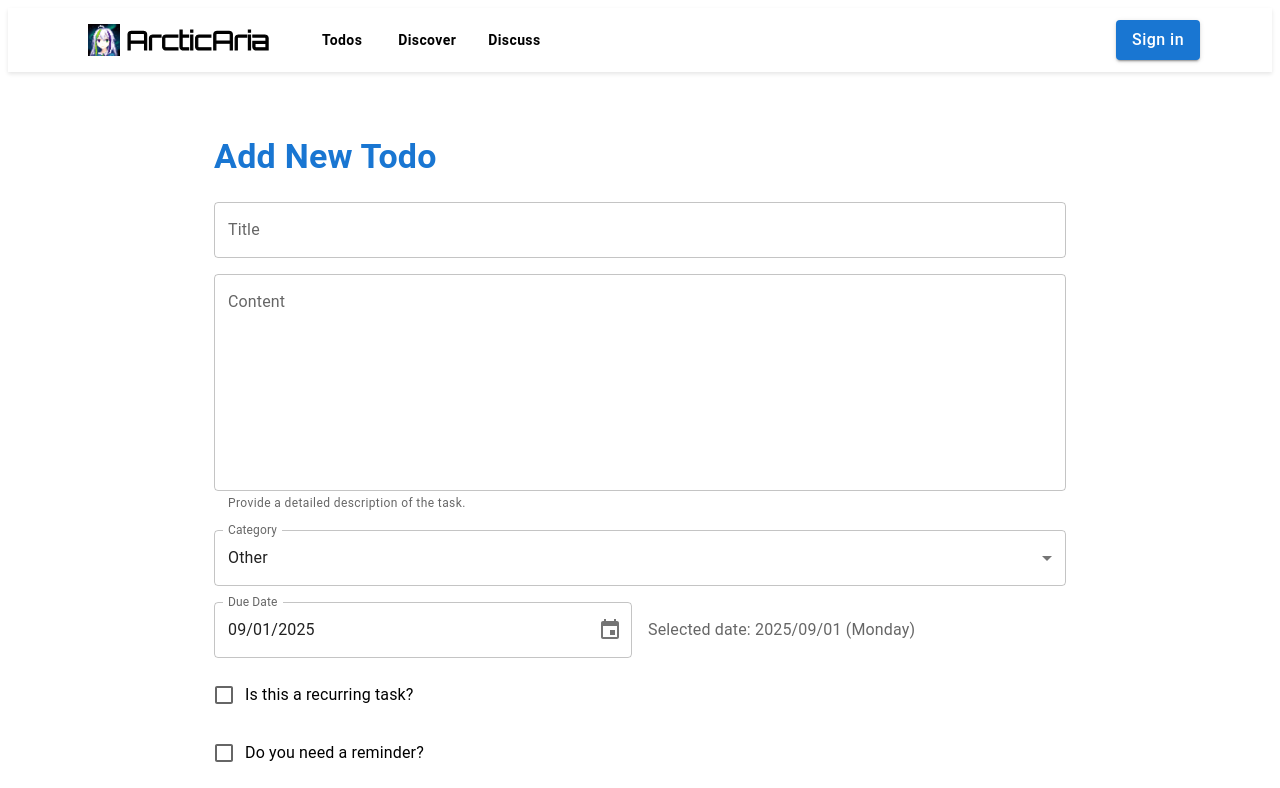
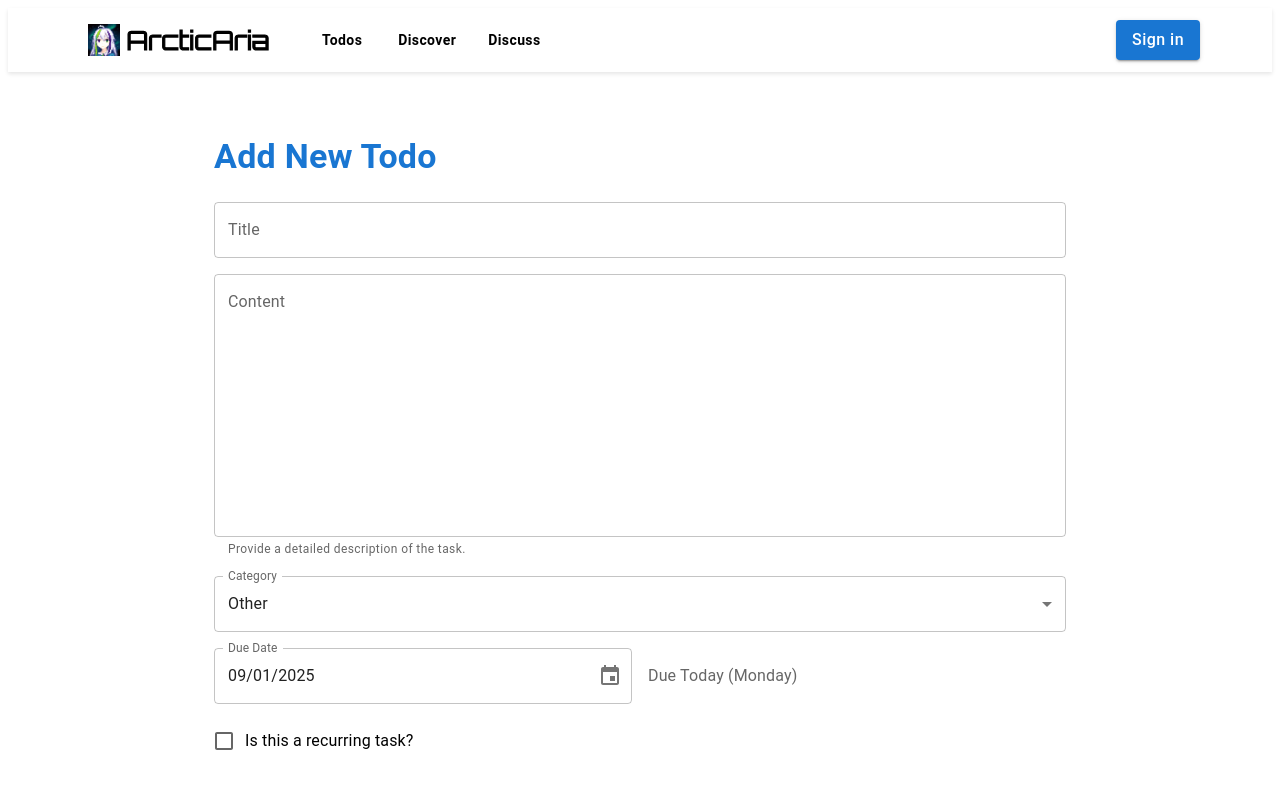
Before and after one commit to purinliang/ArcticAria, a React (Vite) app in the folder client/: page /todos/new in a window 1280 px wide. Shown: the top 788 px of the page. Built offline with nearby package versions, Linux system fonts and the light colour scheme.

Commit message:
update todo detail ui

```diff
--- a/client/src/pages/TodoDetailPage.jsx
+++ b/client/src/pages/TodoDetailPage.jsx
@@ -48,6 +48,23 @@ export default function TodoDetailPage() {
 
   const [error, setError] = useState("");
   const [isDeleteDialogOpen, setIsDeleteDialogOpen] = useState(false);
+
+  const [isFormEnabled, setIsFormEnabled] = useState(!isEdit);
+
+  const getDueDateMessage = (dueDateStr) => {
+    const due = dayjs(dueDateStr).startOf('day');
+    const now = dayjs().startOf('day');
+    const diffDays = due.diff(now, "day");
+    const dayOfWeek = dayjs(dueDateStr).format("dddd");
+
+    if (diffDays === 0) {
+      return `Due Today (${dayOfWeek})`;
+    } else if (diffDays > 0) {
+      return `${diffDays} day${diffDays === 1 ? "" : "s"} left (${dayOfWeek})`;
+    } else {
+      return `Overdue by ${-diffDays} day${-diffDays === 1 ? "" : "s"} (${dayOfWeek})`;
+    }
+  };
 
   const handleChange = (e) => {
     const { name, value, checked, type } = e.target;
@@ -163,6 +180,10 @@ export default function TodoDetailPage() {
     }
   };
 
+  const handleEditClick = () => {
+    setIsFormEnabled(true);
+  };
+
   useEffect(() => {
     if (isEdit) {
       if (state?.todo) {
@@ -216,6 +237,7 @@ export default function TodoDetailPage() {
           value={form.title}
           onChange={handleChange}
           variant="outlined"
+          disabled={isEdit && !isFormEnabled}
         />
 
         <TextField
@@ -223,11 +245,13 @@ export default function TodoDetailPage() {
           name="content"
           fullWidth
           multiline
-          rows={8}
           value={form.content}
           onChange={handleChange}
           variant="outlined"
           helperText="Provide a detailed description of the task."
+          disabled={isEdit && !isFormEnabled}
+          minRows={10}
+          maxRows={30}
         />
 
         <TextField
@@ -238,6 +262,7 @@ export default function TodoDetailPage() {
           value={form.category}
           onChange={handleChange}
           variant="outlined"
+          disabled={isEdit && !isFormEnabled}
         >
           {CATEGORIES.map((category) => (
             <MenuItem key={category} value={category}>
@@ -263,12 +288,13 @@ export default function TodoDetailPage() {
                   setForm((prev) => ({ ...prev, nextDueDate: newValue }));
                 }}
                 slotProps={{ textField: { fullWidth: true } }}
+                disabled={isEdit && !isFormEnabled}
               />
             </LocalizationProvider>
           </Box>
           <Box sx={{ flex: { xs: 'auto', sm: 1 } }}>
             <Typography variant="body1" color="text.secondary">
-              Selected date: {dayjs(form.nextDueDate).format("YYYY/MM/DD (dddd)")}
+              {getDueDateMessage(form.nextDueDate)}
             </Typography>
           </Box>
         </Box>
@@ -288,6 +314,7 @@ export default function TodoDetailPage() {
                   checked={isRecurring}
                   onChange={handleRecurringChange}
                   color="primary"
+                  disabled={isEdit && !isFormEnabled}
                 />
               }
               label="Is this a recurring task?"
@@ -304,12 +331,8 @@ export default function TodoDetailPage() {
                 onChange={handleChange}
                 variant="outlined"
                 size="small"
-              >
-                <MenuItem value="one-time">One-time</MenuItem>
-                <MenuItem value="7d">Every 7 days</MenuItem>
-                <MenuItem value="14d">Every 14 days</MenuItem>
-                <MenuItem value="monthly">Monthly</MenuItem>
-              </TextField>
+                disabled={isEdit && !isFormEnabled}
+              />
             </Box>
           )}
           {!isRecurring && (
@@ -332,6 +355,7 @@ export default function TodoDetailPage() {
                   checked={hasReminder}
                   onChange={handleReminderChange}
                   color="primary"
+                  disabled={isEdit && !isFormEnabled}
                 />
               }
               label="Do you need a reminder?"
@@ -348,6 +372,7 @@ export default function TodoDetailPage() {
                 onChange={handleChange}
                 variant="outlined"
                 size="small"
+                disabled={isEdit && !isFormEnabled}
               />
             </Box>
           )}
@@ -364,6 +389,7 @@ export default function TodoDetailPage() {
                 onChange={handleChange}
                 color="primary"
                 name="completed"
+                disabled={isEdit && !isFormEnabled}
               />
             }
             label="Mark as Completed"
@@ -377,6 +403,29 @@ export default function TodoDetailPage() {
             gap: 2,
           }}
         >
+          {isEdit && !isFormEnabled ? (
+            <>
+              <Button
+                variant="contained"
+                color="primary"
+                fullWidth
+                sx={{ py: 1.5, borderRadius: "8px", boxShadow: "0 4px 6px rgba(0,0,0,0.1)", flex: { xs: 'auto', sm: 1 } }}
+                onClick={handleEditClick}
+              >
+                Edit
+              </Button>
+              <Button
+                variant="outlined"
+                color="error"
+                fullWidth
+                sx={{ py: 1.5, borderRadius: "8px", flex: { xs: 'auto', sm: 1 } }}
+                onClick={handleOpenDeleteDialog}
+              >
+                Delete
+              </Button>
+            </>
+          ) : (
+            <>
               <Button
                 variant="contained"
                 color="primary"
@@ -396,6 +445,8 @@ export default function TodoDetailPage() {
                 >
                   Delete
                 </Button>
+              )}
+            </>
           )}
         </Box>
       </Box>
```
Lines whose indentation alone changed are shown as unchanged.
